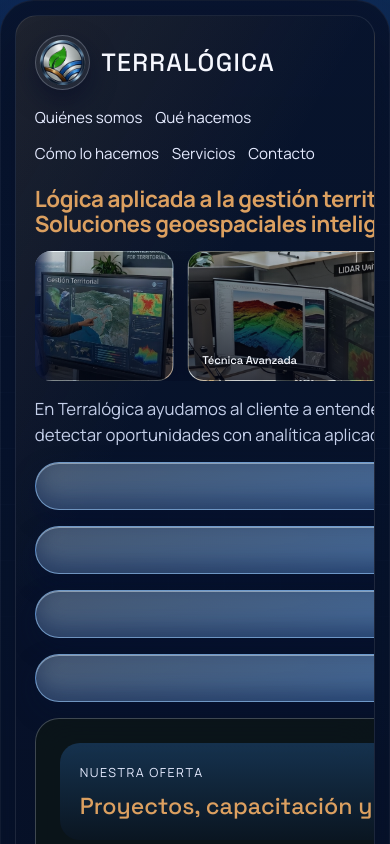
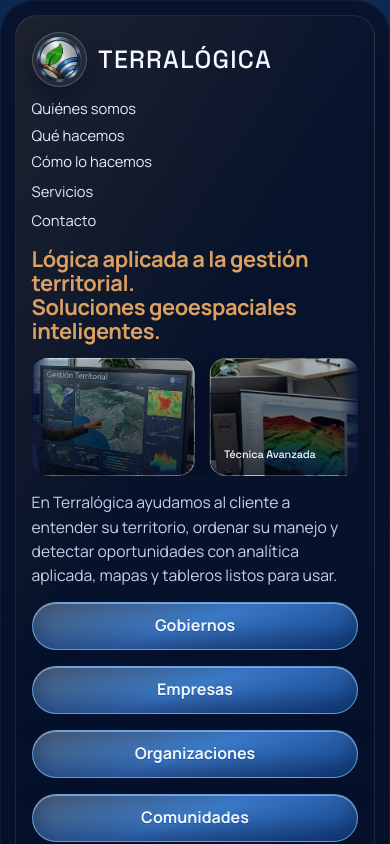
Before and after one commit to moraman61-arch/terralogica-web, a React (Vite) app: page / in a window 390 px wide. Shown: the top 844 px of the page. Built offline with nearby package versions, Linux system fonts and the light colour scheme.

Commit message:
Polish mobile home layout

```diff
--- a/src/App.css
+++ b/src/App.css
@@ -174,6 +174,8 @@
   grid-template-columns: minmax(0, 1.3fr) minmax(280px, 0.9fr);
   gap: 2rem;
   align-items: stretch;
+  width: 100%;
+  min-width: 0;
 }
 
 .hero-copy {
@@ -182,6 +184,7 @@
   justify-content: space-between;
   min-height: 100%;
   gap: 1.1rem;
+  min-width: 0;
 }
 
 .hero-copy h1,
@@ -213,6 +216,8 @@
   overflow: hidden;
   border-radius: 1rem;
   margin-top: 0;
+  width: 100%;
+  min-width: 0;
 }
 
 .hero-banner::before,
@@ -355,6 +360,7 @@
   margin-top: 0;
   display: grid;
   grid-template-columns: repeat(4, 1fr);
+  min-width: 0;
 }
 
 .services-cta {
@@ -454,6 +460,7 @@
   border: 1px solid var(--border-strong);
   background: rgba(14, 23, 20, 0.68);
   backdrop-filter: blur(18px);
+  min-width: 0;
 }
 
 .panel-card-main {
@@ -1513,6 +1520,10 @@
     margin: 0.65rem 0 0;
   }
 
+  .hero-grid > * {
+    min-width: 0;
+  }
+
   .cta-section {
     align-items: start;
   }
@@ -1616,3 +1627,53 @@
     min-height: 360px;
   }
 }
+
+@media (max-width: 420px) {
+  .topbar {
+    grid-template-columns: 1fr;
+    gap: 0.85rem;
+    margin-bottom: 1.1rem;
+  }
+
+  .topnav {
+    width: 100%;
+    flex-direction: column;
+    align-items: flex-start;
+    gap: 0.55rem;
+  }
+
+  .topnav a,
+  .dropdown-toggle {
+    font-size: 0.92rem;
+    line-height: 1.2;
+  }
+
+  .hero-section {
+    padding: 1rem;
+  }
+
+  .hero-grid {
+    gap: 0.9rem;
+  }
+
+  .hero-copy .eyebrow {
+    font-size: clamp(1.15rem, 5.6vw, 1.5rem);
+  }
+
+  .hero-text {
+    font-size: 0.98rem;
+  }
+
+  .hero-banner-card {
+    width: 82vw;
+    min-height: 118px;
+  }
+
+  .hero-banner-title {
+    font-size: 0.68rem;
+  }
+
+  .panel-value {
+    font-size: 1.2rem;
+  }
+}
```
